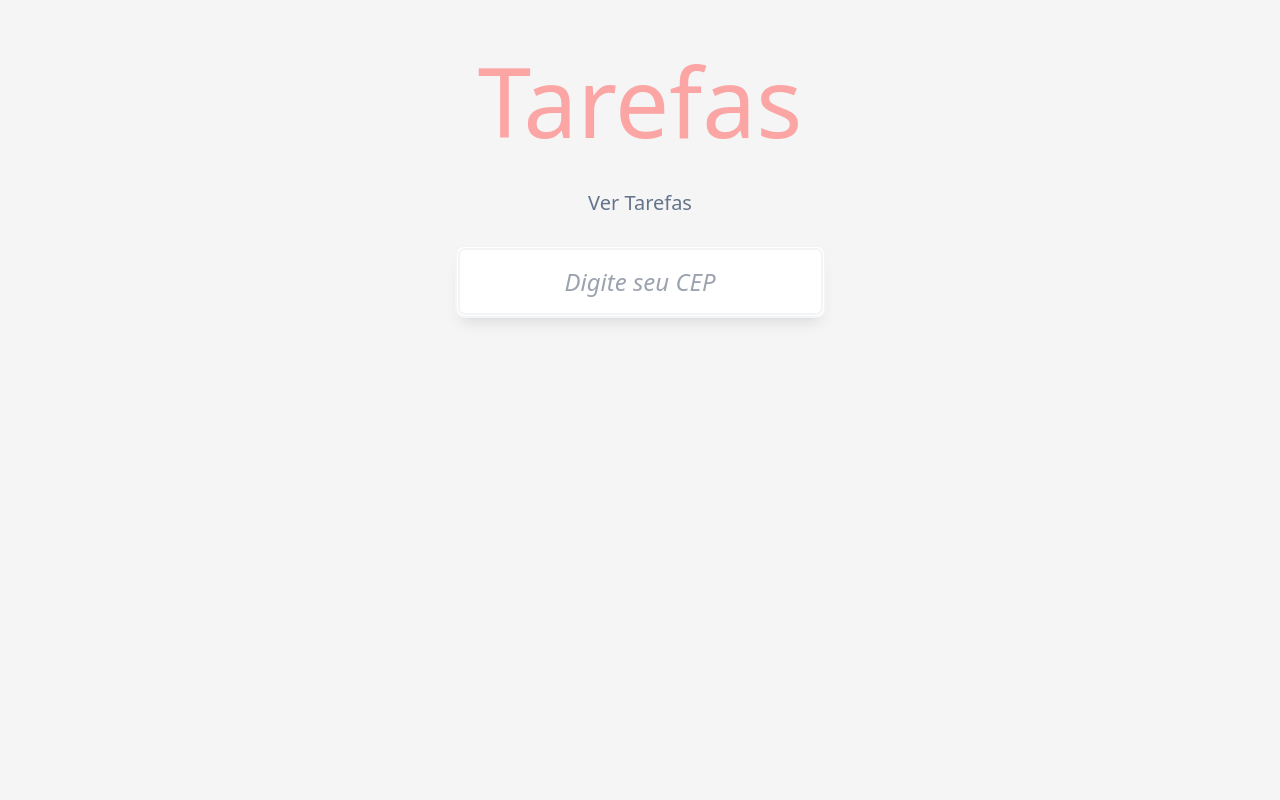
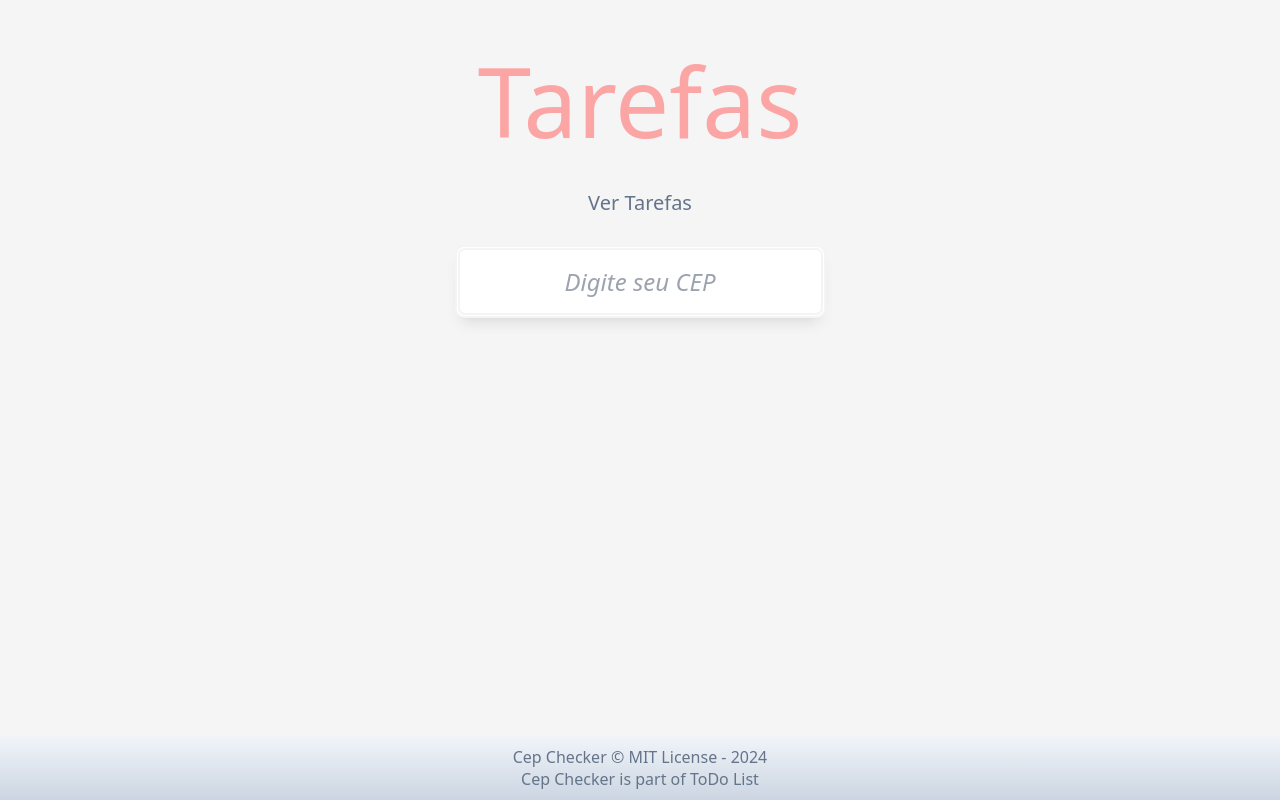
Before and after one commit to EdiJunior88/Casa_do_Coddigo_VueJS, a Vue app in the folder app/: page /cep in a window 1280 px wide. Built offline with nearby package versions, Linux system fonts and the light colour scheme.

Commit message:
- Distribuindo Conteúdo com Slots Usando Slots Named Slots Scoped Slots Revisão

```diff
--- /dev/null
+++ b/app/src/components/Footer/FooterComponent.vue
@@ -0,0 +1,9 @@
+<template>
+  <section
+    class="text-center w-full flex flex-col justify-center items-center font-['Helvetica Neue'] font-light text-base text-slate-500 leading-snug py-2.5 fixed left-0 bottom-0 bg-gradient-to-t from-slate-300 to-slate-100"
+  >
+    <slot>
+      <p>ToDo List © MIT License - 2024</p>
+    </slot>
+  </section>
+</template>
--- a/app/src/page/HomePage.vue
+++ b/app/src/page/HomePage.vue
@@ -2,6 +2,7 @@
 import { reactive } from 'vue'
 import InputTask from '@/components/Input/InputTask.vue'
 import TaskList from '@/components/Task/TaskList.vue'
+import Footer from '@/components/Footer/FooterComponent.vue'
 
 // A variável tasks é inicializada como um array reativo vazio.
 // Isso significa que qualquer modificação neste array irá
@@ -23,6 +24,7 @@ function addTask(task) {
     <header class="w-full">
       <InputTask @newTask="addTask"></InputTask>
       <TaskList :todo-list="tasks"></TaskList>
+      <Footer />
     </header>
   </section>
 </template>
--- a/app/src/views/CepChecker.vue
+++ b/app/src/views/CepChecker.vue
@@ -1,6 +1,7 @@
 <script setup lang="js">
 import { ref } from 'vue'
 import apiCep from '@/api/apiCep'
+import Footer from '@/components/Footer/FooterComponent.vue'
 
 // Cria uma variável reativa para armazenar o resultado da requisição
 const address = ref({})
@@ -84,6 +85,11 @@ const vFocus = {
       <p><span class="font-bold">Cidade</span>: {{ address.cidade }}</p>
       <p><span class="font-bold">Estado</span>: {{ address.estado }}</p>
     </div>
+
+    <Footer>
+      <p>Cep Checker © MIT License - 2024</p>
+      <p>Cep Checker is part of ToDo List</p>
+    </Footer>
   </section>
 </template>
 
```
